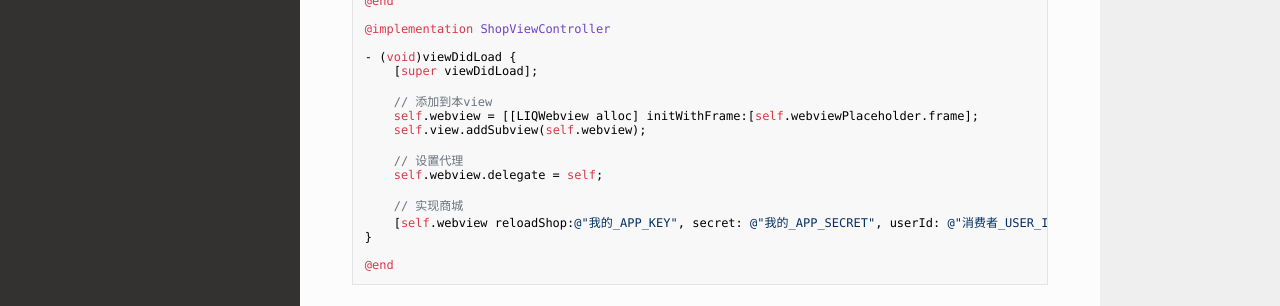
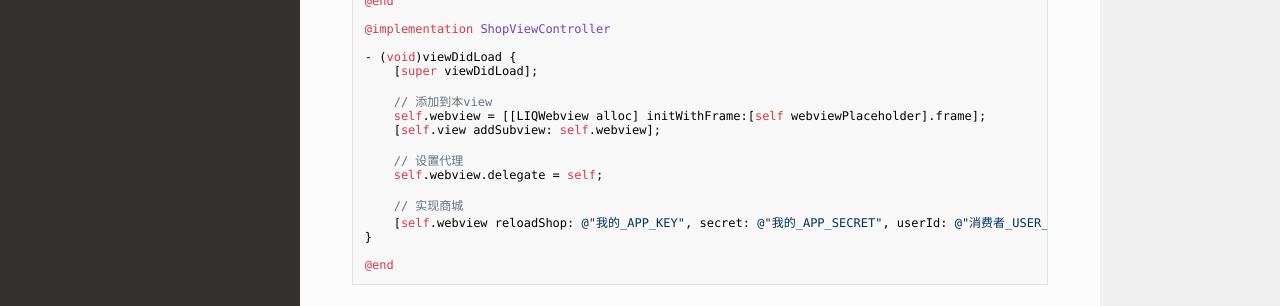
Before and after one commit to lioniq/docs.lioniq.com, an MkDocs documentation site: the page built from docs/objc_api.md, in a window 1280 px wide and 900 px high. Shown: the part 368-674 px from the top of the window. Built offline with MkDocs 1.6.1, drawn with Linux system fonts in a browser that asks for light colours; nearby versions of some CDN libraries; old or Windows-style settings are respelled for this version of MkDocs.

```diff
--- a/docs/objc_api.md
+++ b/docs/objc_api.md
@@ -18,14 +18,14 @@
     [super viewDidLoad];
 
     // 添加到本view
-    self.webview = [[LIQWebview alloc] initWithFrame:[self.webviewPlaceholder.frame];
-    self.view.addSubview(self.webview);
+    self.webview = [[LIQWebview alloc] initWithFrame:[self webviewPlaceholder].frame];
+    [self.view addSubview: self.webview];
 
     // 设置代理
     self.webview.delegate = self;
 
     // 实现商城
-    [self.webview reloadShop:@"我的_APP_KEY", secret: @"我的_APP_SECRET", userId: @"消费者_USER_ID"];
+    [self.webview reloadShop: @"我的_APP_KEY", secret: @"我的_APP_SECRET", userId: @"消费者_USER_ID"];
 }
 
 @end
```
